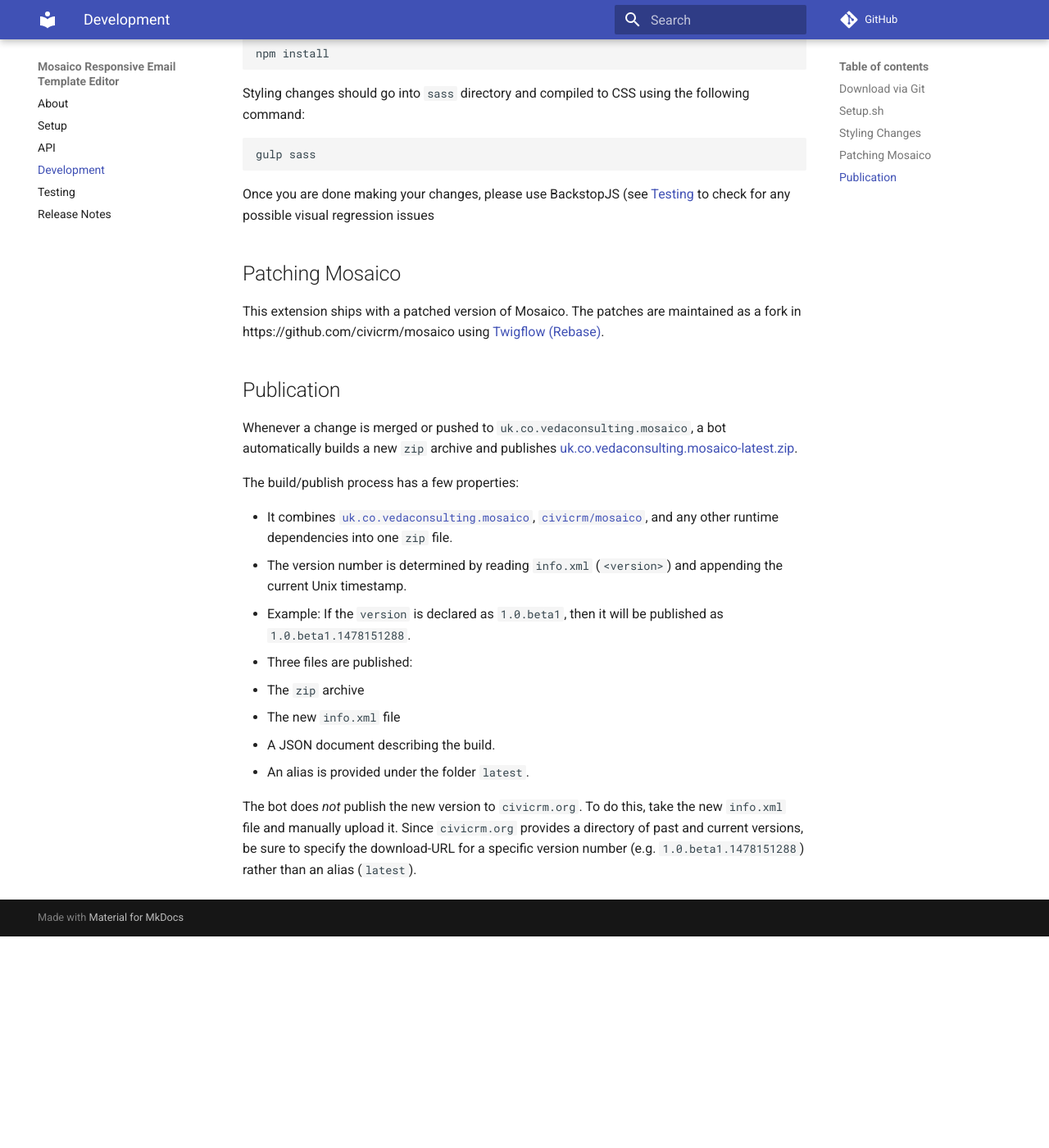
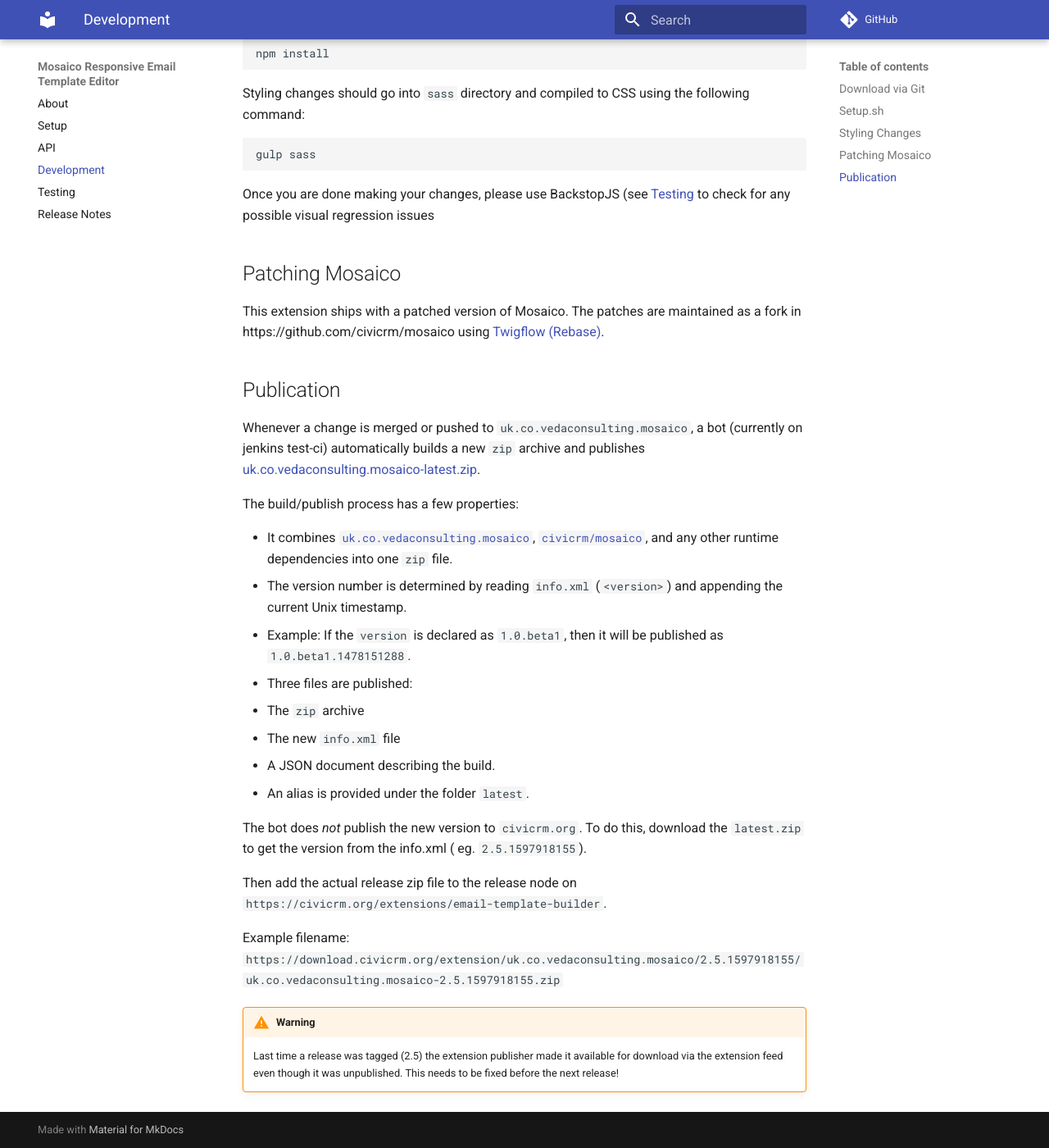
Before and after one commit to veda-consulting-company/uk.co.vedaconsulting.mosaico, an MkDocs documentation site: the page built from docs/develop.md, in a window 1280 px wide and 1400 px high, scrolled down 1139 px. Shown: the whole window at 82% size. Built offline with MkDocs 1.6.1 and Material for MkDocs 9.7.7, drawn with Linux system fonts in a browser that asks for light colours; comment, search, counter and statistics services are not loaded; before the commit the page ends 2281 px from its top, so only the background shows below that.

Commit message:
Update notes on development/release

```diff
--- a/docs/develop.md
+++ b/docs/develop.md
@@ -62,7 +62,7 @@
 
 ## Publication
 
-Whenever a change is merged or pushed to `uk.co.vedaconsulting.mosaico`, a bot automatically builds a new `zip` archive
+Whenever a change is merged or pushed to `uk.co.vedaconsulting.mosaico`, a bot (currently on jenkins test-ci) automatically builds a new `zip` archive
 and publishes [uk.co.vedaconsulting.mosaico-latest.zip](https://download.civicrm.org/extension/uk.co.vedaconsulting.mosaico/latest/uk.co.vedaconsulting.mosaico-latest.zip).
 
 The build/publish process has a few properties:
@@ -77,6 +77,13 @@
    * A JSON document describing the build.
  * An alias is provided under the folder `latest`.
 
-The bot does *not* publish the new version to `civicrm.org`.  To do this, take the new `info.xml` file and manually
-upload it.  Since `civicrm.org` provides a directory of past and current versions, be sure to specify the download-URL
-for a specific version number (e.g.  `1.0.beta1.1478151288`) rather than an alias (`latest`).
+The bot does *not* publish the new version to `civicrm.org`.  To do this, download the `latest.zip` to get the version from the info.xml (
+eg. `2.5.1597918155`).
+
+Then add the actual release zip file to the release node on `https://civicrm.org/extensions/email-template-builder`.
+
+Example filename: `https://download.civicrm.org/extension/uk.co.vedaconsulting.mosaico/2.5.1597918155/uk.co.vedaconsulting.mosaico-2.5.1597918155.zip`
+
+!!! warning
+    Last time a release was tagged (2.5) the extension publisher made it available for download via the extension feed even though it was unpublished.
+    This needs to be fixed before the next release!
```
